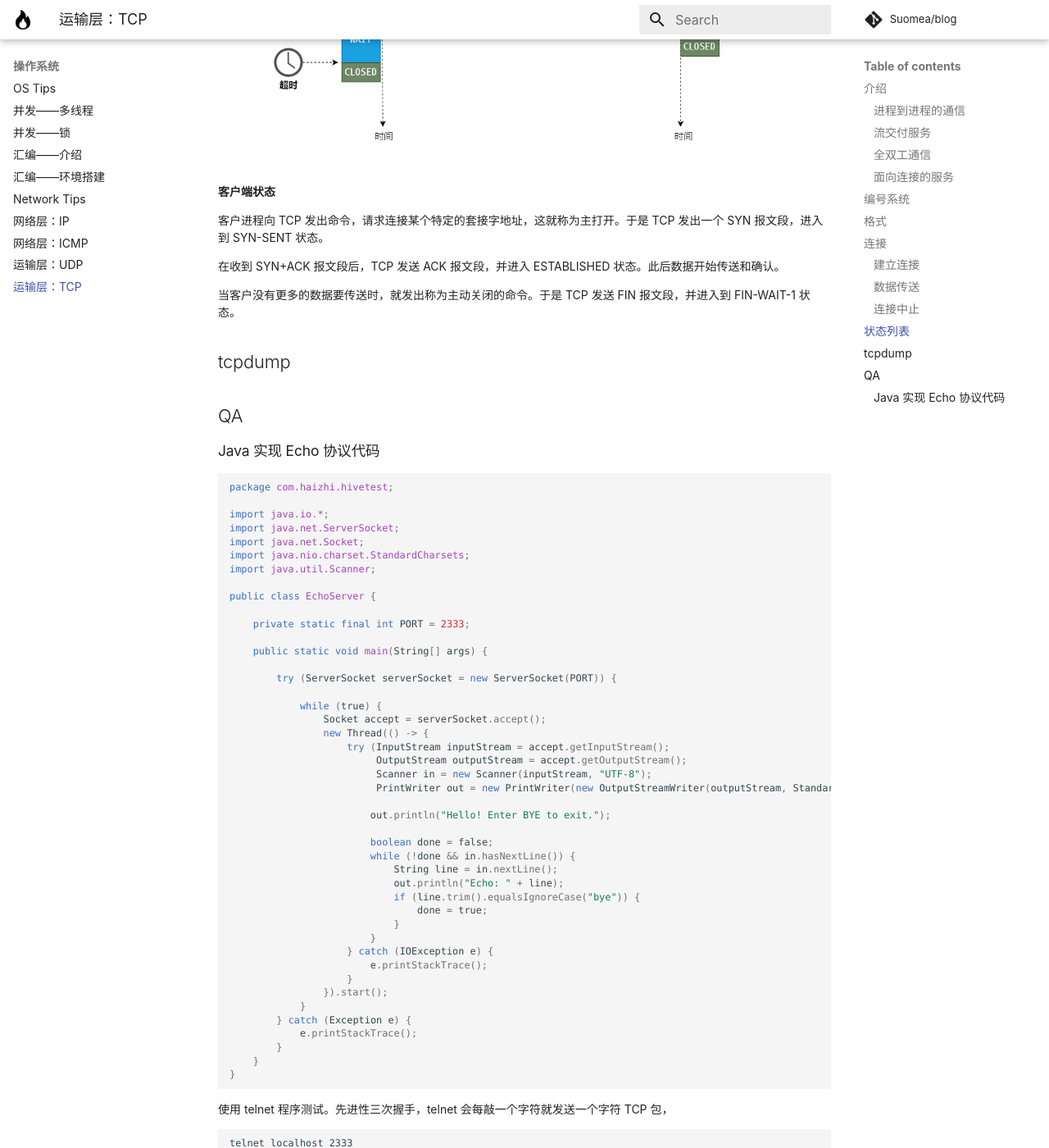
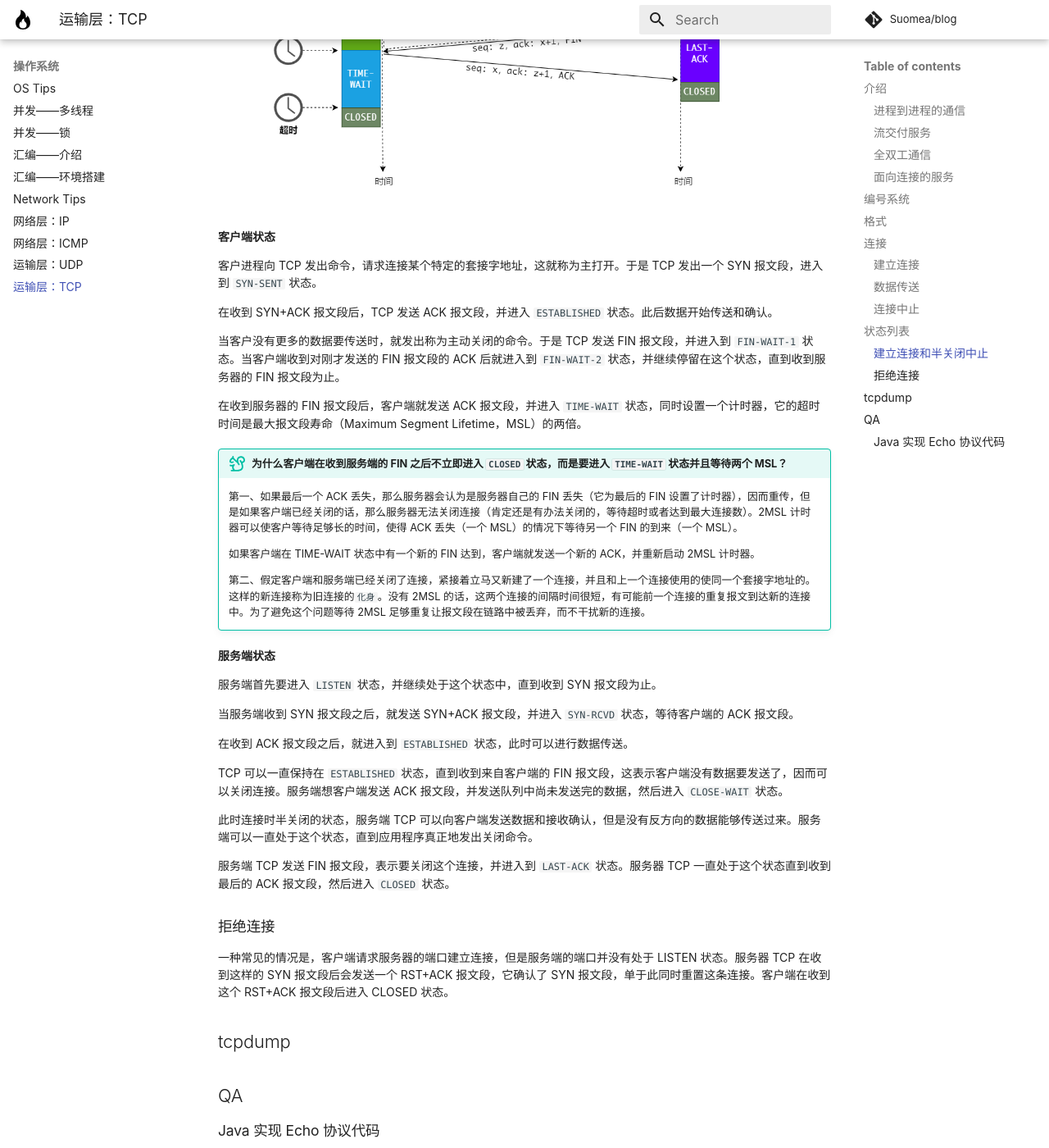
Before and after one commit to Suomea/blog, an MkDocs documentation site: the page built from docs/Network/运输层：TCP.md, in a window 1280 px wide and 1400 px high, scrolled down 7248 px. Shown: the whole window at 82% size. Built offline with MkDocs 1.6.1 and Material for MkDocs 9.7.7, drawn with Linux system fonts in a browser that asks for light colours; some web fonts are replaced; comment, search, counter and statistics services are not loaded.

Commit message:
更新 TCP 协议。

```diff
--- a/docs/Network/运输层：TCP.md
+++ b/docs/Network/运输层：TCP.md
@@ -186,16 +186,42 @@ FIN 报文段可以包含客户端发送的最后一块数据。或者仅仅只
 | `LAST-ACK`    | 已发送第二个 FIN，等待 ACK。            |
 | `CLOSING`     | 双方都以决定同时关闭。                   |
 
+### 建立连接和半关闭中止
 下图展示了 TCP 建立连接和半关闭终止的时间线图。
 ![](../LocalFile/Picture/TCP连接建立和半关闭终止的状态图.png)
 **客户端状态**
 
-客户进程向 TCP 发出命令，请求连接某个特定的套接字地址，这就称为主打开。于是 TCP 发出一个 SYN 报文段，进入到 SYN-SENT 状态。
+客户进程向 TCP 发出命令，请求连接某个特定的套接字地址，这就称为主打开。于是 TCP 发出一个 SYN 报文段，进入到 `SYN-SENT` 状态。
 
-在收到 SYN+ACK 报文段后，TCP 发送 ACK 报文段，并进入 ESTABLISHED 状态。此后数据开始传送和确认。
+在收到 SYN+ACK 报文段后，TCP 发送 ACK 报文段，并进入 `ESTABLISHED` 状态。此后数据开始传送和确认。
 
-当客户没有更多的数据要传送时，就发出称为主动关闭的命令。于是 TCP 发送 FIN 报文段，并进入到 FIN-WAIT-1 状态。
+当客户没有更多的数据要传送时，就发出称为主动关闭的命令。于是 TCP 发送 FIN 报文段，并进入到 `FIN-WAIT-1` 状态。当客户端收到对刚才发送的 FIN 报文段的 ACK 后就进入到 `FIN-WAIT-2` 状态，并继续停留在这个状态，直到收到服务器的 FIN 报文段为止。
 
+在收到服务器的 FIN 报文段后，客户端就发送 ACK 报文段，并进入 `TIME-WAIT` 状态，同时设置一个计时器，它的超时时间是最大报文段寿命（Maximum Segment Lifetime，MSL）的两倍。
+
+!!!tip "为什么客户端在收到服务端的 FIN 之后不立即进入 `CLOSED` 状态，而是要进入 `TIME-WAIT` 状态并且等待两个 MSL？"
+	第一、如果最后一个 ACK 丢失，那么服务器会认为是服务器自己的 FIN 丢失（它为最后的 FIN 设置了计时器），因而重传，但是如果客户端已经关闭的话，那么服务器无法关闭连接（肯定还是有办法关闭的，等待超时或者达到最大连接数）。2MSL 计时器可以使客户等待足够长的时间，使得 ACK 丢失（一个 MSL）的情况下等待另一个 FIN 的到来（一个 MSL）。
+
+	如果客户端在 TIME-WAIT 状态中有一个新的 FIN 达到，客户端就发送一个新的 ACK，并重新启动 2MSL 计时器。
+
+	第二、假定客户端和服务端已经关闭了连接，紧接着立马又新建了一个连接，并且和上一个连接使用的使同一个套接字地址的。这样的新连接称为旧连接的`化身`。没有 2MSL 的话，这两个连接的间隔时间很短，有可能前一个连接的重复报文到达新的连接中。为了避免这个问题等待 2MSL 足够重复让报文段在链路中被丢弃，而不干扰新的连接。
+
+**服务端状态**
+
+服务端首先要进入 `LISTEN` 状态，并继续处于这个状态中，直到收到 SYN 报文段为止。
+
+当服务端收到 SYN 报文段之后，就发送 SYN+ACK 报文段，并进入 `SYN-RCVD` 状态，等待客户端的 ACK 报文段。
+
+在收到 ACK 报文段之后，就进入到 `ESTABLISHED` 状态，此时可以进行数据传送。
+
+TCP 可以一直保持在 `ESTABLISHED` 状态，直到收到来自客户端的 FIN 报文段，这表示客户端没有数据要发送了，因而可以关闭连接。服务端想客户端发送 ACK 报文段，并发送队列中尚未发送完的数据，然后进入 `CLOSE-WAIT` 状态。
+
+此时连接时半关闭的状态，服务端 TCP 可以向客户端发送数据和接收确认，但是没有反方向的数据能够传送过来。服务端可以一直处于这个状态，直到应用程序真正地发出关闭命令。
+
+服务端 TCP 发送 FIN 报文段，表示要关闭这个连接，并进入到 `LAST-ACK` 状态。服务器 TCP 一直处于这个状态直到收到最后的 ACK 报文段，然后进入 `CLOSED` 状态。
+
+### 拒绝连接
+一种常见的情况是，客户端请求服务器的端口建立连接，但是服务端的端口并没有处于 LISTEN 状态。服务器 TCP 在收到这样的 SYN 报文段后会发送一个 RST+ACK 报文段，它确认了 SYN 报文段，单于此同时重置这条连接。客户端在收到这个 RST+ACK 报文段后进入 CLOSED 状态。
 ## tcpdump
 
 
```
Also changed, not shown: 1 other file.
